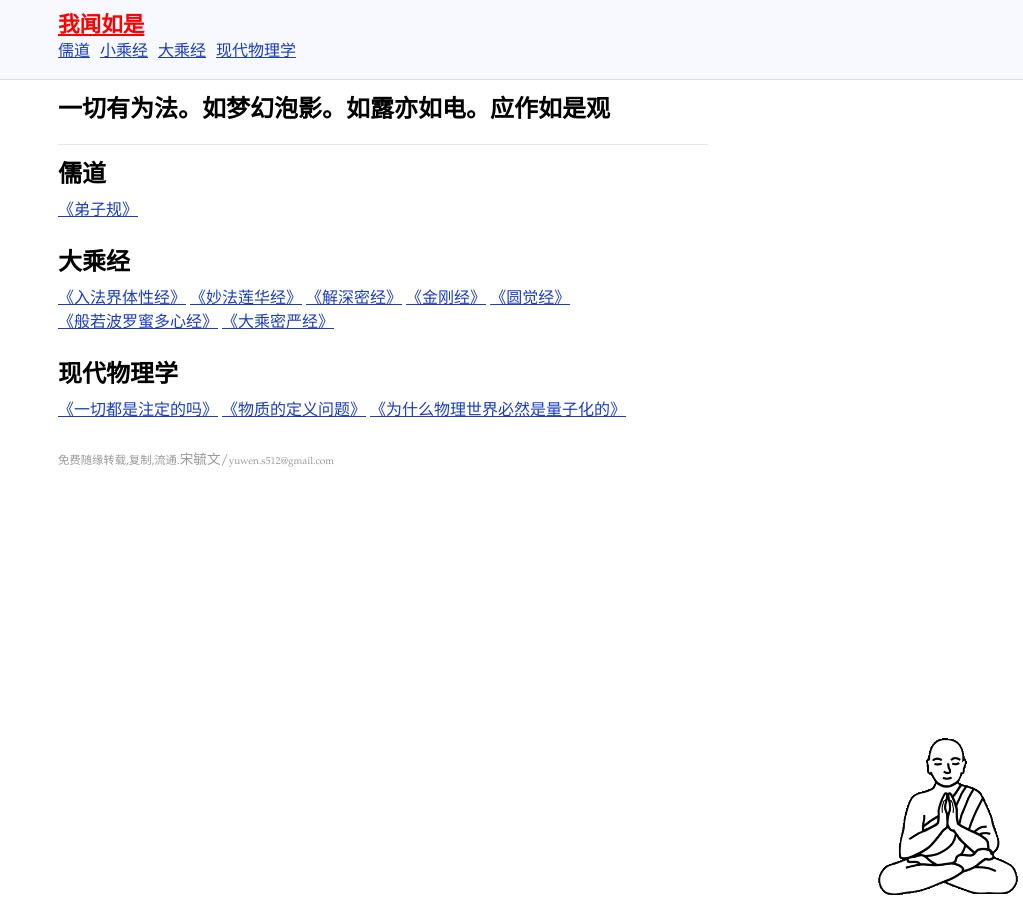
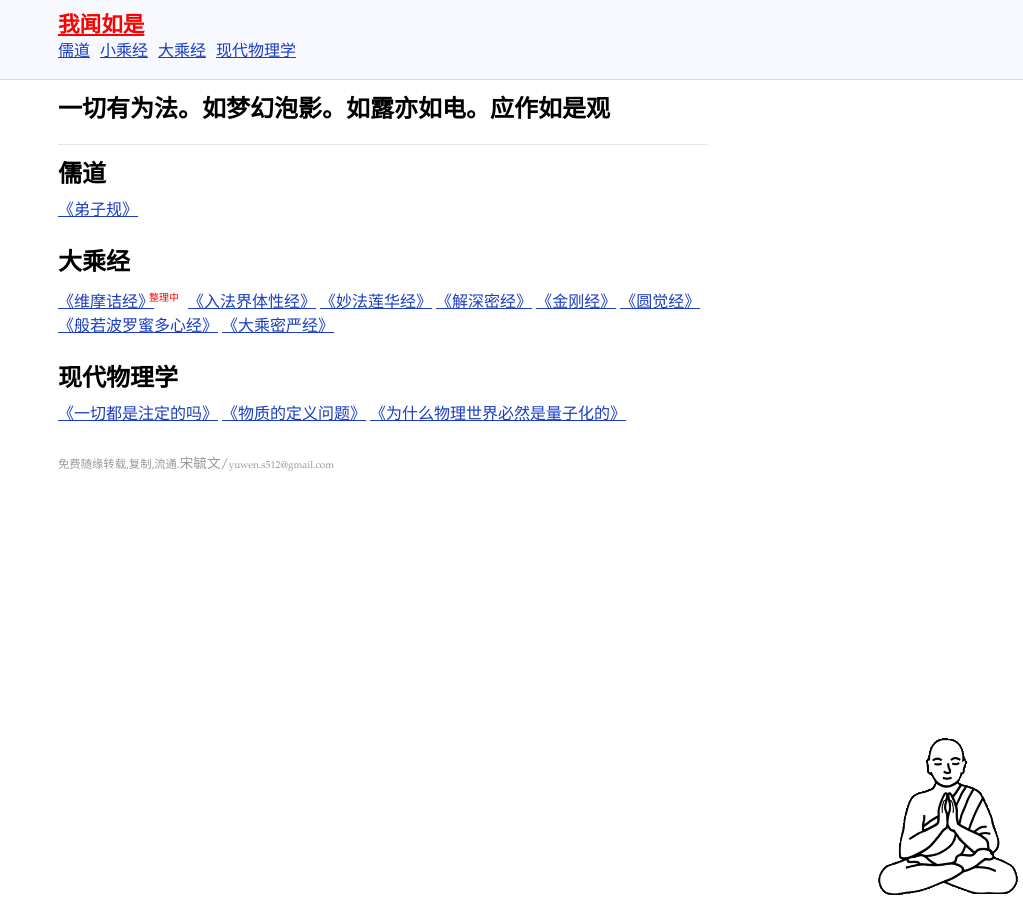
Before and after one commit to wowenrushi/wowenrushi.github.io, a Jekyll site: the page built from index.html, in a window 1280 px wide. Shown: the whole page, without its empty margins (257-1280 px from the left). Built offline with Jekyll 4.4.1, drawn with Linux system fonts in a browser that asks for light colours.

Commit message:
添加《维摩诘经》

```diff
--- /dev/null
+++ b/_posts/dachengjing/2014-10-24-wei-mo-jie-jing.md
@@ -0,0 +1,13 @@
+---
+layout: post
+title: 《维摩诘经》
+categories: dachengjing
+status: true
+description: 《维摩诘经》
+---
+
+姚秦三藏鸠摩罗什译
+
+...
+
+整理中
```
Also changed, not shown: _posts/wulixue/2014-10-24-yi-qie-dou-shi-zhu-ding-de-ma.md (+0 -1 lines).
